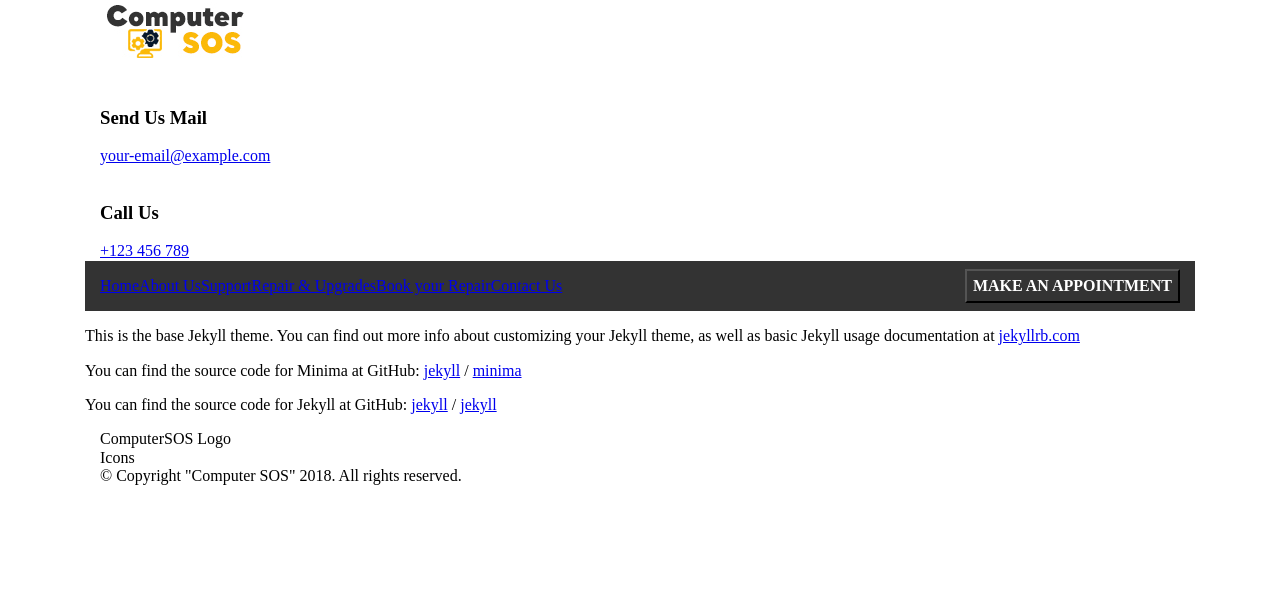
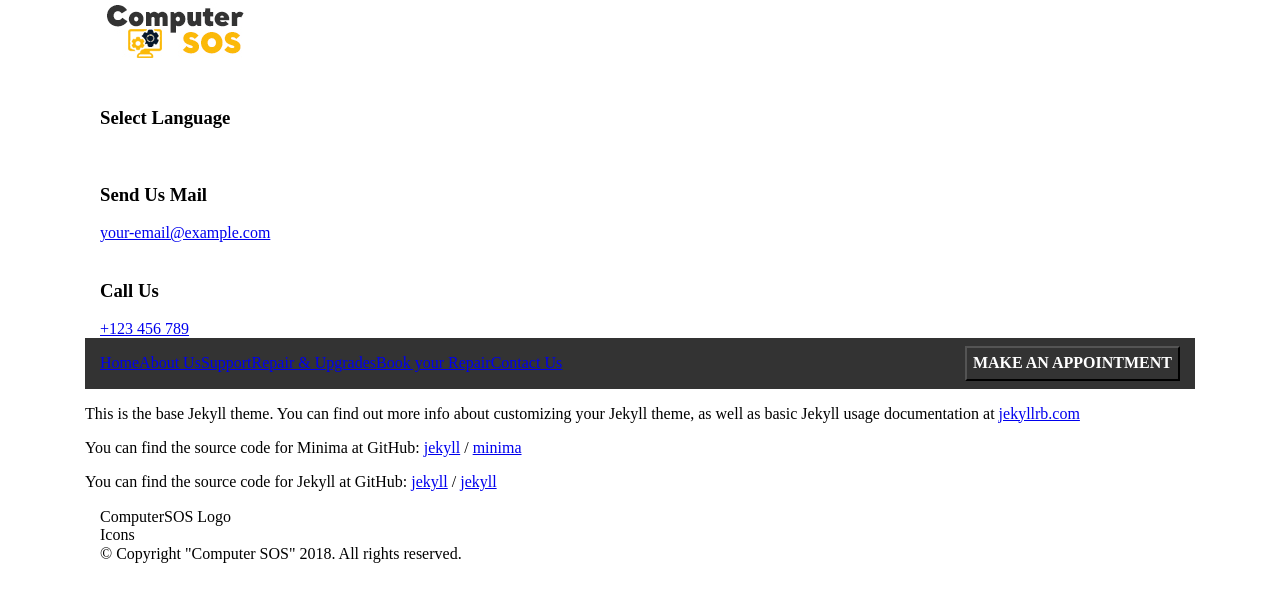
Before and after one commit to kaptn3/repair-shop, a Jekyll site: the page built from about.md, in a window 1280 px wide. Shown: the top 602 px of the page. Built offline with Jekyll 4.4.1, drawn with Linux system fonts in a browser that asks for light colours.

Commit message:
Add select laguage

```diff
--- a/_includes/header.html
+++ b/_includes/header.html
@@ -4,6 +4,12 @@
       <img src="/assets/img/logo.png"/>
     </div>
     <div class="header--top--contacts">
+      <div class="header--top--contact">
+        <img src="">
+        <div>
+          <h3 class="header--top--contact--header">Select Language</h3>
+        </div>
+      </div>
       <div class="header--top--contact">
         <img src="">
         <div>
```
